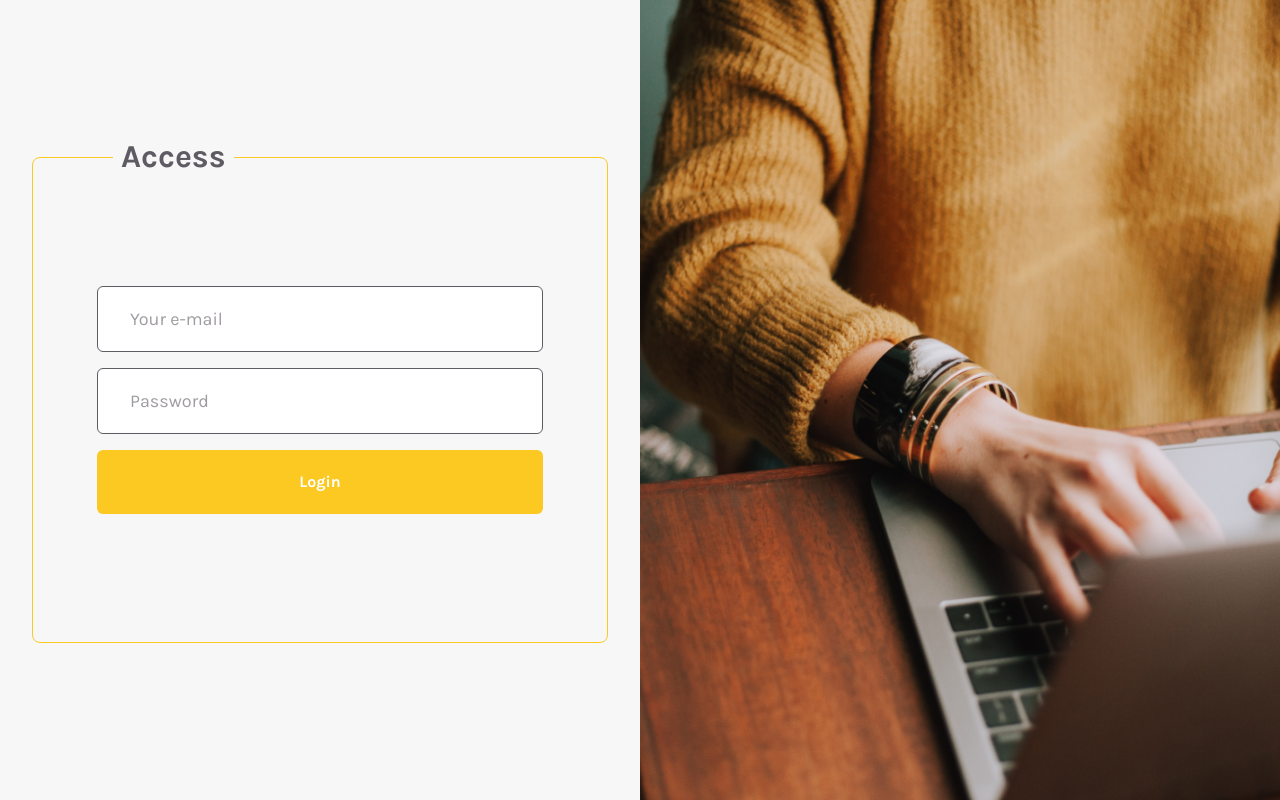
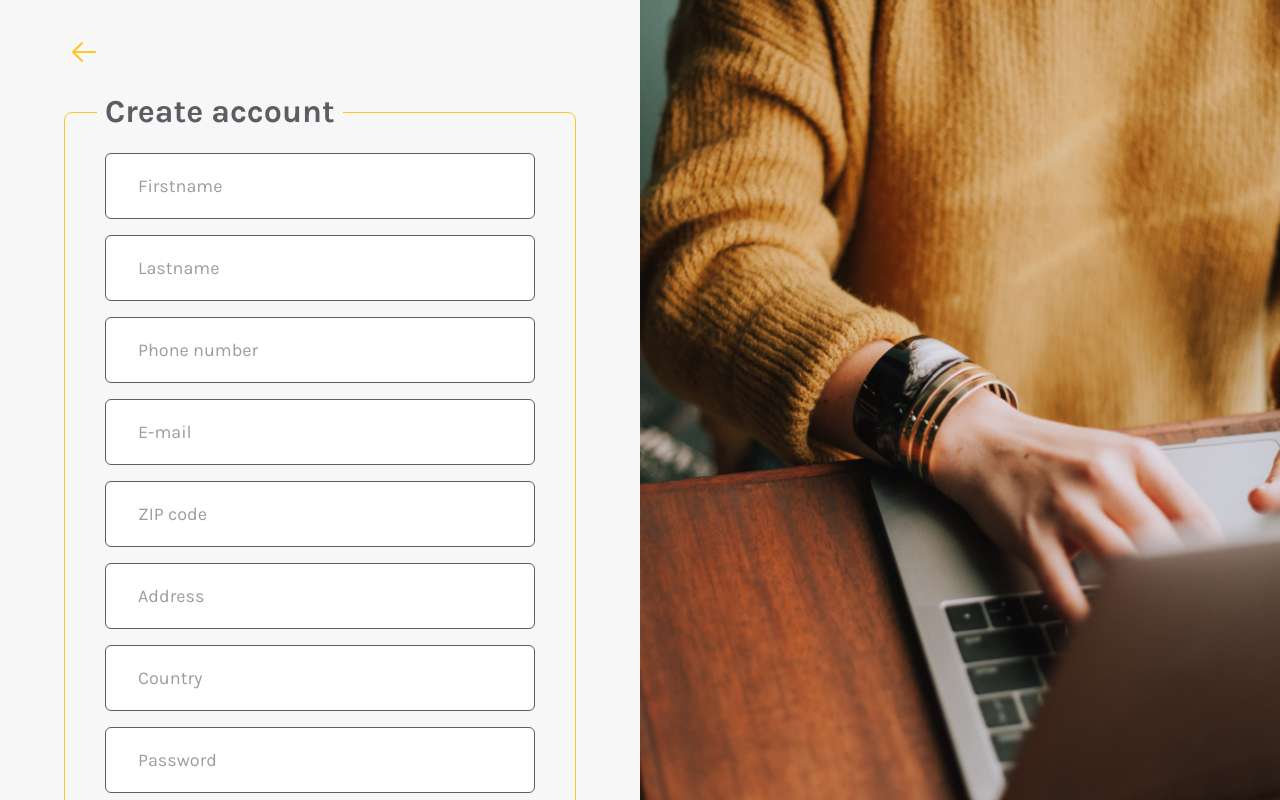
Before and after one commit to graubassauro/cashbackWebAdmin, a React (Vite) app: page /create-account in a window 1280 px wide. Shown: the top 800 px of the page. Built offline with nearby package versions, Linux system fonts and the light colour scheme.

Commit message:
[FEAT]: public static pages

```diff
--- a/package.json
+++ b/package.json
@@ -29,9 +29,11 @@
     "@chakra-ui/react": "^2.7.1",
     "@emotion/react": "^11.11.1",
     "@emotion/styled": "^11.11.0",
+    "@phosphor-icons/react": "^2.0.10",
     "framer-motion": "^10.12.16",
     "react": "^18.2.0",
-    "react-dom": "^18.2.0"
+    "react-dom": "^18.2.0",
+    "react-router-dom": "^6.13.0"
   },
   "devDependencies": {
     "@rocketseat/eslint-config": "^1.2.0",
--- a/src/App.tsx
+++ b/src/App.tsx
@@ -1,12 +1,15 @@
 import { ChakraProvider } from '@chakra-ui/react'
+import { BrowserRouter } from 'react-router-dom'
 
-import { Login } from '~pages/public/Login'
 import { theme } from '~styles/theme'
+import { Routes } from 'routes'
 
 export function App() {
   return (
     <ChakraProvider theme={theme}>
-      <Login />
+      <BrowserRouter>
+        <Routes />
+      </BrowserRouter>
     </ChakraProvider>
   )
 }
--- /dev/null
+++ b/src/layouts/public.tsx
@@ -0,0 +1,31 @@
+import { Outlet } from 'react-router-dom'
+import { Grid, Image, useBreakpointValue } from '@chakra-ui/react'
+
+import LoginImage from '~assets/images/login.png'
+
+export function PublicLayout() {
+  const isToShowImage = useBreakpointValue({
+    base: false,
+    lg: true,
+  })
+
+  return (
+    <Grid
+      w="100%"
+      h="100%"
+      templateColumns={isToShowImage ? '1fr 1fr' : '1fr'}
+      minH="100vh"
+    >
+      <Outlet />
+      {isToShowImage ? (
+        <Image
+          src={LoginImage}
+          alt="Login"
+          h="100vh"
+          w="100%"
+          objectFit="fill"
+        />
+      ) : null}
+    </Grid>
+  )
+}
--- /dev/null
+++ b/src/pages/public/CreateAccount.tsx
@@ -0,0 +1,103 @@
+import { NavLink } from 'react-router-dom'
+
+import { Box, Button, Center, Heading, Stack, VStack } from '@chakra-ui/react'
+import { ArrowLeft } from '@phosphor-icons/react'
+
+import { ButtonComponent } from '~components/Forms/Button'
+import { LightInput } from '~components/Forms/Inputs/LightInput'
+
+export function CreateAccount() {
+  return (
+    <VStack p={8} alignItems="flex-start">
+      <NavLink to="/">
+        <Button
+          ml={8}
+          p={0}
+          bgColor="transparent"
+          transition={'ease-in 0.35s'}
+          _hover={{
+            bgColor: 'gray.400',
+          }}
+        >
+          <ArrowLeft size={32} color="#FCC822" />
+        </Button>
+      </NavLink>
+
+      <Center
+        as="form"
+        width="100%"
+        p={8}
+        justifyContent="center"
+        flexDir="column"
+      >
+        <Stack
+          w="100%"
+          maxW={728}
+          borderWidth={1}
+          borderRadius={8}
+          px={10}
+          py={10}
+          position="relative"
+          spacing="4"
+          borderColor="yellow.700"
+        >
+          <Box position="absolute" bgColor="gray.300" top={-5} left={8} px={2}>
+            <Heading fontFamily="heading" fontSize="2rem" color="gray.700">
+              Create account
+            </Heading>
+          </Box>
+
+          <LightInput
+            id="firstname"
+            name="firstname"
+            placeholder="Firstname"
+            type="text"
+          />
+          <LightInput
+            id="lastname"
+            name="lastname"
+            placeholder="Lastname"
+            type="text"
+          />
+          <LightInput
+            id="phonenumber"
+            name="phonenumber"
+            placeholder="Phone number"
+            type="text"
+          />
+          <LightInput
+            id="email"
+            name="email"
+            placeholder="E-mail"
+            type="text"
+          />
+          <LightInput
+            id="code"
+            name="code"
+            placeholder="ZIP code"
+            type="text"
+          />
+          <LightInput
+            id="address"
+            name="address"
+            placeholder="Address"
+            type="text"
+          />
+          <LightInput
+            id="country"
+            name="country"
+            placeholder="Country"
+            type="text"
+          />
+          <LightInput
+            id="password"
+            name="password"
+            placeholder="Password"
+            type="password"
+          />
+          <ButtonComponent title="Send" />
+        </Stack>
+      </Center>
+    </VStack>
+  )
+}
--- /dev/null
+++ b/src/pages/public/ForgotPassword.tsx
@@ -0,0 +1,71 @@
+import {
+  Box,
+  Button,
+  Center,
+  Heading,
+  Stack,
+  Text,
+  VStack,
+} from '@chakra-ui/react'
+import { ArrowLeft } from '@phosphor-icons/react'
+import { NavLink } from 'react-router-dom'
+
+import { ButtonComponent } from '~components/Forms/Button'
+import { LightInput } from '~components/Forms/Inputs/LightInput'
+
+export function ForgotPassword() {
+  return (
+    <VStack p={8} alignItems="flex-start">
+      <NavLink to="/">
+        <Button
+          ml={8}
+          p={0}
+          bgColor="transparent"
+          transition={'ease-in 0.35s'}
+          _hover={{
+            bgColor: 'gray.400',
+          }}
+        >
+          <ArrowLeft size={32} color="#FCC822" />
+        </Button>
+      </NavLink>
+      <Center
+        as="form"
+        width="100%"
+        p={8}
+        justifyContent="center"
+        flexDir="column"
+        mt="50%"
+      >
+        <Stack
+          w="100%"
+          maxW={728}
+          borderWidth={1}
+          borderRadius={8}
+          px={10}
+          py={10}
+          position="relative"
+          spacing="4"
+          borderColor="yellow.700"
+        >
+          <Box position="absolute" bgColor="gray.300" top={-5} left={8} px={2}>
+            <Heading fontFamily="heading" fontSize="2rem" color="gray.700">
+              Password recovery
+            </Heading>
+          </Box>
+
+          <Text>
+            Type your phone number to receive the code to recovery your password
+          </Text>
+          <LightInput
+            id="text"
+            name="text"
+            placeholder="Phone number"
+            type="text"
+          />
+          <ButtonComponent title="Send" />
+        </Stack>
+      </Center>
+    </VStack>
+  )
+}
--- a/src/pages/public/Login.tsx
+++ b/src/pages/public/Login.tsx
@@ -1,13 +1,12 @@
-import { Box, Flex, Grid, Heading, Image, Stack } from '@chakra-ui/react'
+import { Box, Center, Heading, Stack, Text, VStack } from '@chakra-ui/react'
+import { NavLink } from 'react-router-dom'
 
-import LoginImage from '~assets/images/login.png'
 import { ButtonComponent } from '~components/Forms/Button'
 import { LightInput } from '~components/Forms/Inputs/LightInput'
 
 export function Login() {
   return (
-    <Grid w="100%" h="100%" templateColumns={'1fr 1fr'}>
-      <Flex
+    <Center
       as="form"
       width="100%"
       p={8}
@@ -15,19 +14,22 @@ export function Login() {
       flexDir="column"
     >
       <Stack
+        w="100%"
+        maxW={728}
         borderWidth={1}
         borderRadius={8}
-          px={16}
-          py={32}
+        px={10}
+        py={10}
         position="relative"
         spacing="4"
         borderColor="yellow.700"
       >
-          <Box position="absolute" bgColor="gray.300" top={-5} left={20} px={2}>
+        <Box position="absolute" bgColor="gray.300" top={-5} left={8} px={2}>
           <Heading fontFamily="heading" fontSize="2rem" color="gray.700">
             Access
           </Heading>
         </Box>
+        <VStack spacing={4} mb={4} alignItems="flex-end">
           <LightInput
             id="email"
             name="email"
@@ -40,10 +42,34 @@ export function Login() {
             placeholder="Password"
             type="password"
           />
+
+          <NavLink to="forgot-password">
+            <Text
+              color="yellow.700"
+              fontWeight={700}
+              textAlign="right"
+              transition="ease-in 0.35s"
+              textDecoration="underline"
+            >
+              Forgot my passsowrd
+            </Text>
+          </NavLink>
+        </VStack>
         <ButtonComponent title="Login" />
+
+        <NavLink to="/create-account">
+          <Text
+            textAlign="center"
+            transition="ease-in 0.35s"
+            textDecorationColor="gray.300"
+            _hover={{
+              textDecoration: 'underline',
+            }}
+          >
+            {`Don't`} have an account? Click here
+          </Text>
+        </NavLink>
       </Stack>
-      </Flex>
-      <Image src={LoginImage} alt="Login" h="100vh" />
-    </Grid>
+    </Center>
   )
 }
--- /dev/null
+++ b/src/routes/auth.routes.tsx
@@ -0,0 +1,18 @@
+import { PublicLayout } from 'layouts/public'
+import { Route, Routes } from 'react-router-dom'
+
+import { CreateAccount } from '~pages/public/CreateAccount'
+import { ForgotPassword } from '~pages/public/ForgotPassword'
+import { Login } from '~pages/public/Login'
+
+export function AuthLogin() {
+  return (
+    <Routes>
+      <Route path="/" element={<PublicLayout />}>
+        <Route path="/" element={<Login />} />
+        <Route path="/create-account" element={<CreateAccount />} />
+        <Route path="/forgot-password" element={<ForgotPassword />} />
+      </Route>
+    </Routes>
+  )
+}
--- /dev/null
+++ b/src/routes/index.tsx
@@ -0,0 +1,5 @@
+import { AuthLogin } from './auth.routes'
+
+export function Routes() {
+  return <AuthLogin />
+}
```
Also changed, not shown: 1 other file (tests, documents, lock files or other folders). Lines whose indentation alone changed are shown as unchanged.
